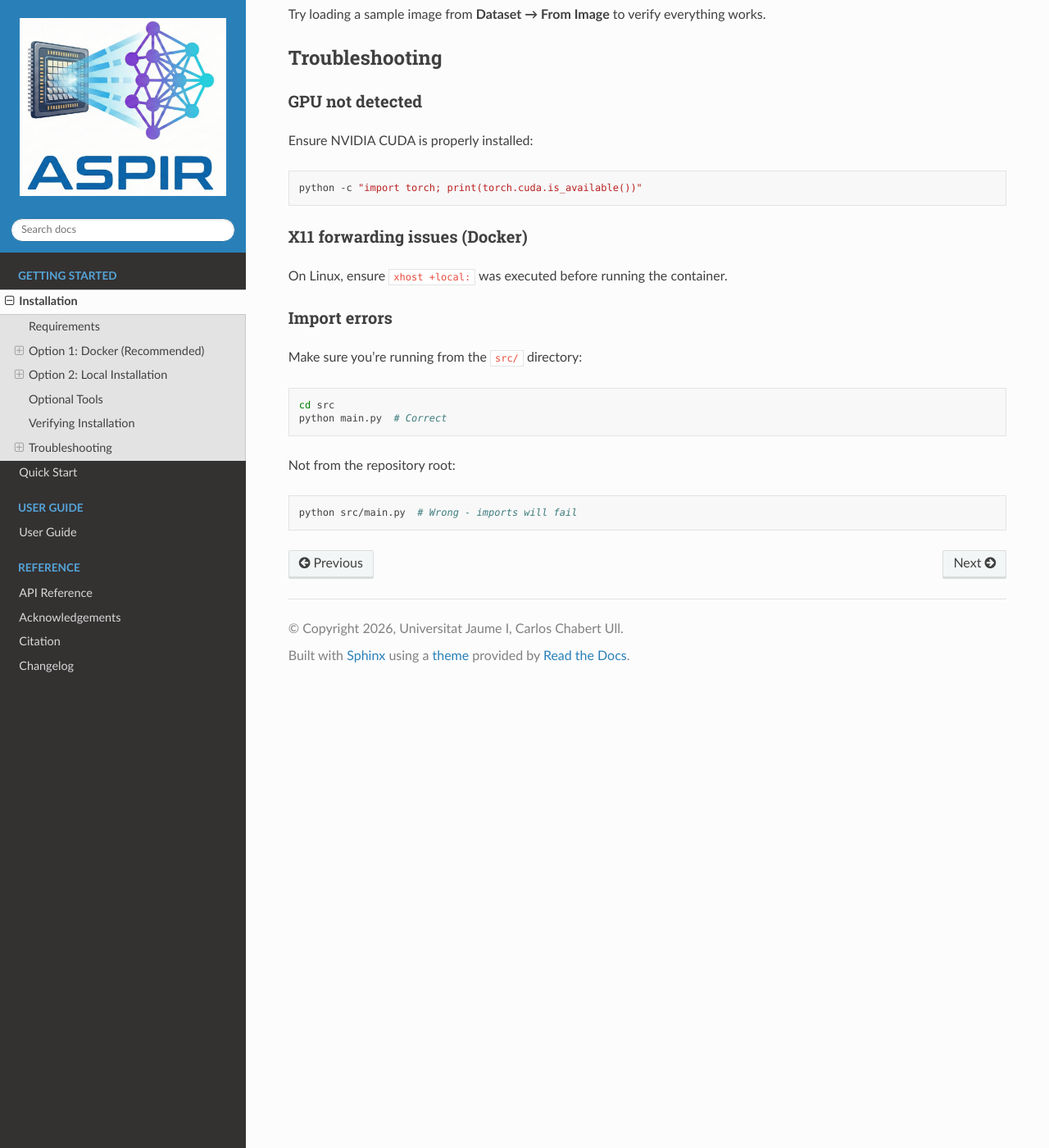
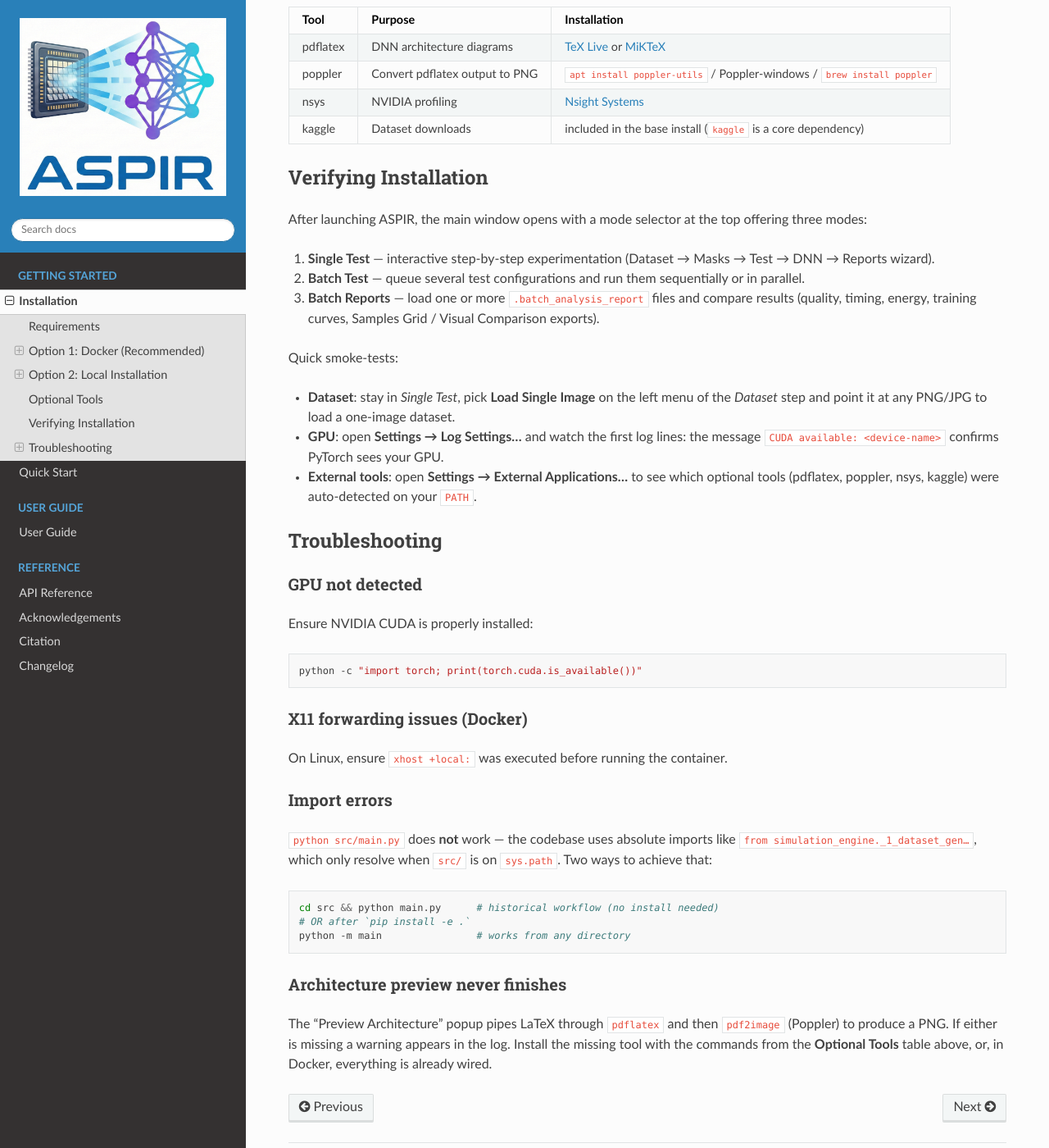
Before and after one commit to Xarlie123/aspir, a Sphinx documentation site: the page built from docs/installation.md, in a window 1280 px wide and 1400 px high, scrolled down 3220 px. Shown: the whole window at 82% size. Built offline with Sphinx 7.4.7 and the Read the Docs theme 3.1.0, drawn with Linux system fonts in a browser that asks for light colours; some of the changed text lies outside the part shown.

Commit message:
Refresh installation docs
docs/installation.md had accumulated staleness:

- Requirements: added Poppler (needed by pdf2image for Architecture
  Preview) with per-OS install commands, and noted that pyproject.toml
  is the single source of truth after the requirements_*.txt removal.
- Docker section: inline RAPL note so the CPU-energy permission hack
  is visible instead of buried in the README.
- Linux local install: show the new ``python -m main`` alternative
  next to the historical ``cd src && python main.py`` — both work once
  ``pip install -e .`` registers the ``main`` py-module.
- CPU install: renamed from "Windows (CPU-only)" to "CPU-only (Linux
  or Windows)" since the same ``--extra-index-url`` trick applies to
  both; clarified that the ``[cpu]`` extra is just a marker.
- Optional Tools table: added Poppler; removed the misleading
  ``pip install kaggle`` because kaggle is already a core dependency.
- Verifying Installation: updated to reflect the current stepper-based
  UI — three modes listed explicitly, concrete smoke-test steps
  instead of the no-longer-existent "Dataset → From Image" path.
- Troubleshooting: explained why ``python src/main.py`` fails, and
  added a note about the Architecture Preview popup depending on
  pdflatex + poppler.

````diff
--- a/docs/installation.md
+++ b/docs/installation.md
@@ -4,9 +4,18 @@
 
 ## Requirements
 
-- Python 3.10+
-- NVIDIA GPU with NVIDIA CUDA 12.4 (for GPU acceleration)
-- 8GB+ RAM recommended
+- Python 3.10+ (tested against 3.10, 3.11 and 3.12)
+- NVIDIA GPU with CUDA 12.4 runtime (optional — the project works on CPU
+  too; see the CPU-only instructions below)
+- 8 GB+ RAM recommended
+- Poppler (only needed by the "Preview Architecture" diagram renderer):
+  - Linux: `sudo apt install poppler-utils`
+  - Windows: download a Poppler build and add its `bin/` to `PATH`
+  - macOS: `brew install poppler`
+
+Dependencies are declared in `pyproject.toml` (PEP 621) as the single
+source of truth. Previous `requirements_*.txt` files have been
+removed — a `pip install -e .` picks everything up.
 
 ## Option 1: Docker (Recommended)
 
@@ -37,6 +46,11 @@
   -v "$(pwd)":/app \
   aspir
 ```
+
+> **RAPL CPU-energy note (Linux only)**: Intel RAPL registers are root
+> by default. If you want the Energy analysis to read CPU power, run
+> `sudo chmod -R a+r /sys/class/powercap/intel-rapl/` once per boot
+> before launching Docker.
 
 ### Run on Windows
 
@@ -80,9 +94,10 @@
 # Install the project and its dependencies (editable)
 pip install -e .
 
-# Run (working directory MUST be src/)
-cd src
-python main.py
+# Run (either approach works after the editable install)
+cd src && python main.py       # historical workflow
+# or
+python -m main                 # from anywhere in the repo
 ```
 
 ### Windows (CUDA)
@@ -100,13 +115,17 @@
 python main.py
 ```
 
-### Windows (CPU-only)
+### CPU-only (Linux or Windows)
 
-For machines without an NVIDIA GPU:
+For machines without an NVIDIA GPU. Ask pip to look at PyTorch's
+CPU wheel index before PyPI so the CPU build of torch is selected:
 
-```powershell
+```bash
 pip install -e . --extra-index-url https://download.pytorch.org/whl/cpu
 ```
+
+The `[cpu]` extra exists only as a marker — the CPU wheel selection is
+driven by `--extra-index-url`.
 
 ### NVIDIA Jetson (JetPack 6.2 / CUDA 12.6)
 
@@ -134,23 +153,40 @@
 
 ## Optional Tools
 
-These are pre-installed in Docker. For local installation, configure paths via **Settings → External Applications**:
+These are pre-installed in Docker. For local installation, configure
+paths via **Settings → External Applications…** in the menu bar.
 
-| Tool | Purpose | Installation |
-|------|---------|--------------|
-| pdflatex | DNN architecture diagrams | [TeX Live](https://www.tug.org/texlive/) or [MiKTeX](https://miktex.org/) |
-| nsys | NVIDIA profiling | [Nsight Systems](https://developer.nvidia.com/nsight-systems) |
-| kaggle | Dataset downloads | `pip install kaggle` |
+| Tool      | Purpose                          | Installation                                                              |
+|-----------|----------------------------------|---------------------------------------------------------------------------|
+| pdflatex  | DNN architecture diagrams         | [TeX Live](https://www.tug.org/texlive/) or [MiKTeX](https://miktex.org/) |
+| poppler   | Convert pdflatex output to PNG   | `apt install poppler-utils` / Poppler-windows / `brew install poppler`    |
+| nsys      | NVIDIA profiling                  | [Nsight Systems](https://developer.nvidia.com/nsight-systems)             |
+| kaggle    | Dataset downloads                 | included in the base install (`kaggle` is a core dependency)              |
 
 ## Verifying Installation
 
-After launching ASPIR, you should see the main window with three mode tabs:
+After launching ASPIR, the main window opens with a mode selector at
+the top offering three modes:
 
-1. **Single Test** - Interactive experimentation
-2. **Batch Test** - Automated parameter sweeps
-3. **Batch Reports** - Results analysis
+1. **Single Test** — interactive step-by-step experimentation (Dataset
+   → Masks → Test → DNN → Reports wizard).
+2. **Batch Test** — queue several test configurations and run them
+   sequentially or in parallel.
+3. **Batch Reports** — load one or more `.batch_analysis_report` files
+   and compare results (quality, timing, energy, training curves,
+   Samples Grid / Visual Comparison exports).
 
-Try loading a sample image from **Dataset → From Image** to verify everything works.
+Quick smoke-tests:
+
+- **Dataset**: stay in *Single Test*, pick **Load Single Image** on
+  the left menu of the *Dataset* step and point it at any PNG/JPG to
+  load a one-image dataset.
+- **GPU**: open **Settings → Log Settings…** and watch the first log
+  lines: the message `CUDA available: <device-name>` confirms PyTorch
+  sees your GPU.
+- **External tools**: open **Settings → External Applications…** to
+  see which optional tools (pdflatex, poppler, nsys, kaggle) were
+  auto-detected on your `PATH`.
 
 ## Troubleshooting
 
@@ -168,15 +204,20 @@
 
 ### Import errors
 
-Make sure you're running from the `src/` directory:
+`python src/main.py` does **not** work — the codebase uses absolute
+imports like `from simulation_engine._1_dataset_gen…`, which only
+resolve when `src/` is on `sys.path`. Two ways to achieve that:
 
 ```bash
-cd src
-python main.py  # Correct
+cd src && python main.py      # historical workflow (no install needed)
+# OR after `pip install -e .`
+python -m main                # works from any directory
 ```
 
-Not from the repository root:
+### Architecture preview never finishes
 
-```bash
-python src/main.py  # Wrong - imports will fail
-```
+The "Preview Architecture" popup pipes LaTeX through `pdflatex` and
+then `pdf2image` (Poppler) to produce a PNG. If either is missing a
+warning appears in the log. Install the missing tool with the commands
+from the **Optional Tools** table above, or, in Docker, everything is
+already wired.
````
